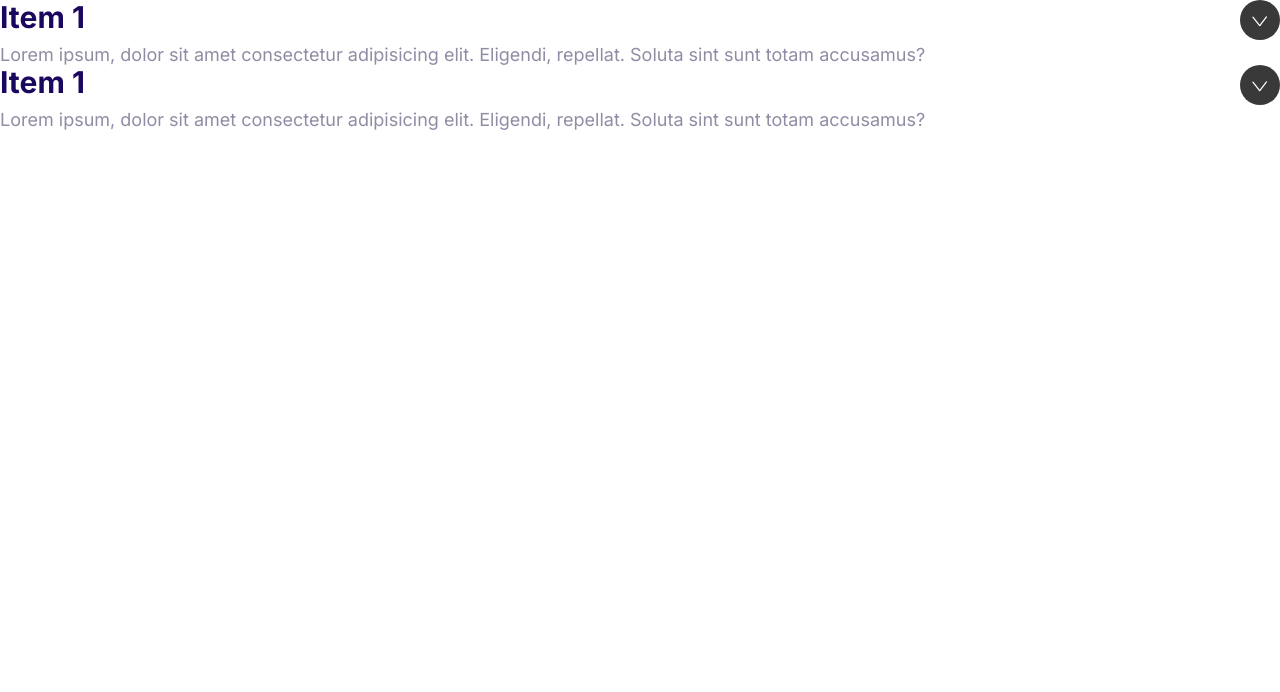
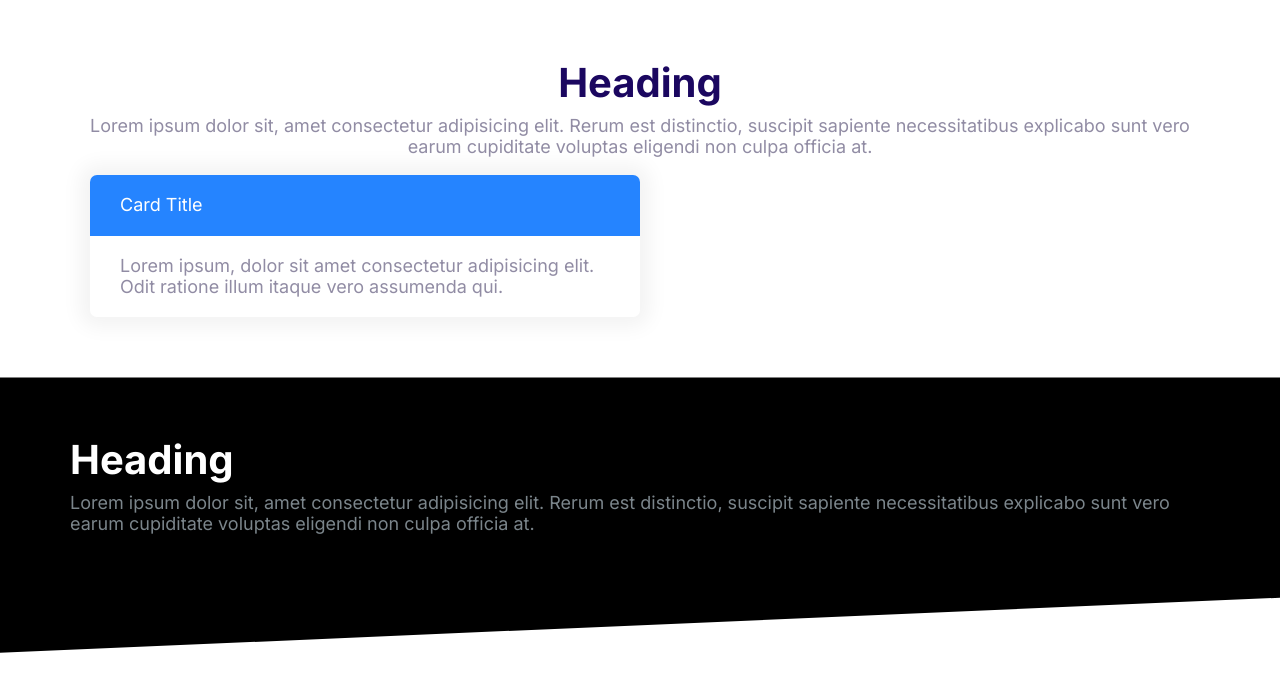
Before and after one commit to coodybag/Demo-project2022, a plain HTML site: page projectOne/HTML/index.html in a window 1280 px wide. Drawn offline with Linux system fonts and the light colour scheme.

Commit message:
Building block component.

```diff
--- a/projectOne/CSS/styles.css
+++ b/projectOne/CSS/styles.css
@@ -499,3 +499,34 @@ a {
   max-height: 100vh;
   opacity: 1;
 }
+
+/*BLOCKS*/
+.block {
+  --padding-vertical: 6rem;
+  padding: var(--padding-vertical) 2rem;
+}
+.block__header {
+  text-align: center;
+}
+.block__heading {
+  margin-top: 0;
+}
+.block--dark {
+  background: #000;
+  color: #7b858b;
+}
+.block--dark .block__heading {
+  color: #fff;
+}
+.block--skewed-right {
+  padding-bottom: calc(var(--padding-vertical) + 4rem);
+  clip-path: polygon(0% 0%, 100% 0%, 100% 100%, 0% 80%);
+}
+.block--skewed-left {
+  padding-bottom: calc(var(--padding-vertical) + 4rem);
+  clip-path: polygon(0% 0%, 100% 0%, 100% 80%, 0% 100%);
+}
+.container {
+  max-width: 1140px;
+  margin: 0 auto;
+}
--- a/projectOne/HTML/index.html
+++ b/projectOne/HTML/index.html
@@ -15,40 +15,34 @@
     <link rel="stylesheet" href="../CSS/styles.css" />
   </head>
   <body>
-    <div class="collapsible collapsible--expanded">
-      <header class="collapsible__header">
-        <h2 class="collapsible__heading">Item 1</h2>
-        <img
-          class="icon icon--white collapsible__chevron"
-          src="../images/chevron.svg"
-          alt="chevron"
-        />
-        <!-- <svg class="icon icon--primary">
-          <use xlink:href="../images/sprite.svg#chevron"></use>
-        </svg> -->
+    <section class="block container">
+      <header class="block__header">
+        <h2 class="block__heading">Heading</h2>
+        <p>
+          Lorem ipsum dolor sit, amet consectetur adipisicing elit. Rerum est
+          distinctio, suscipit sapiente necessitatibus explicabo sunt vero earum
+          cupiditate voluptas eligendi non culpa officia at.
+        </p>
       </header>
-      <div class="collapsible__content">
-        Lorem ipsum, dolor sit amet consectetur adipisicing elit. Eligendi,
-        repellat. Soluta sint sunt totam accusamus?
+      <div class="card-container">
+        <div class="card card--primary">
+          <header class="card__header">Card Title</header>
+          <div class="card__body">
+            Lorem ipsum, dolor sit amet consectetur adipisicing elit. Odit
+            ratione illum itaque vero assumenda qui.
+          </div>
+        </div>
       </div>
-    </div>
-    <div class="collapsible collapsible--expanded">
-      <header class="collapsible__header">
-        <h2 class="collapsible__heading">Item 1</h2>
-        <img
-          class="icon icon--white collapsible__chevron"
-          src="../images/chevron.svg"
-          alt="chevron"
-        />
-        <!-- <svg class="icon icon--primary">
-          <use xlink:href="../images/sprite.svg#chevron"></use>
-        </svg> -->
-      </header>
-      <div class="collapsible__content">
-        Lorem ipsum, dolor sit amet consectetur adipisicing elit. Eligendi,
-        repellat. Soluta sint sunt totam accusamus?
+    </section>
+    <section class="block block--dark block--skewed-left">
+      <div class="container">
+        <h2 class="block__heading">Heading</h2>
+        <p>
+          Lorem ipsum dolor sit, amet consectetur adipisicing elit. Rerum est
+          distinctio, suscipit sapiente necessitatibus explicabo sunt vero earum
+          cupiditate voluptas eligendi non culpa officia at.
+        </p>
       </div>
-    </div>
-    <script src="../JS/script.js"></script>
+    </section>
   </body>
 </html>
```
Also changed, not shown: projectOne/components/blocks.html (added, +29 -0 lines).
